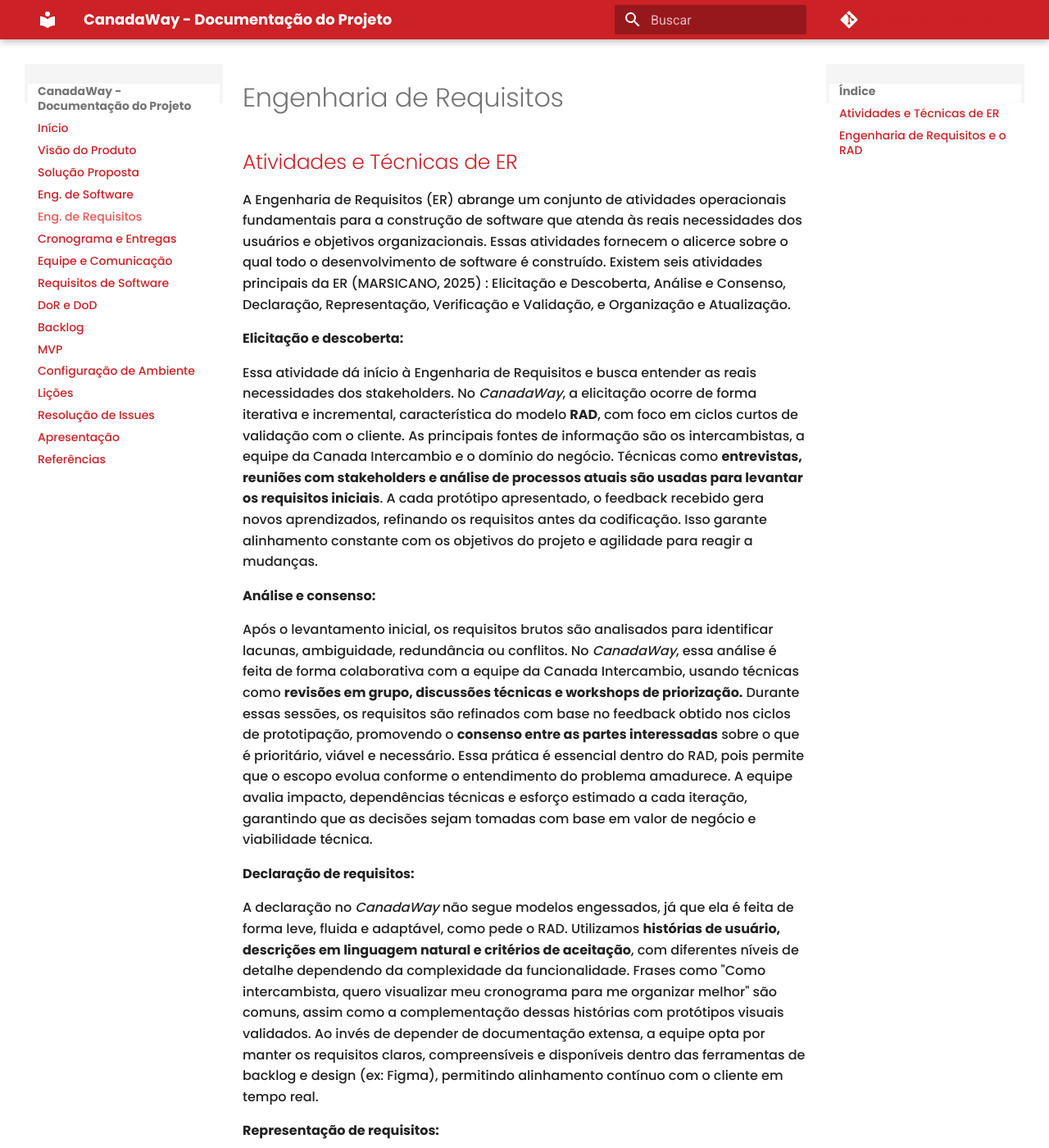
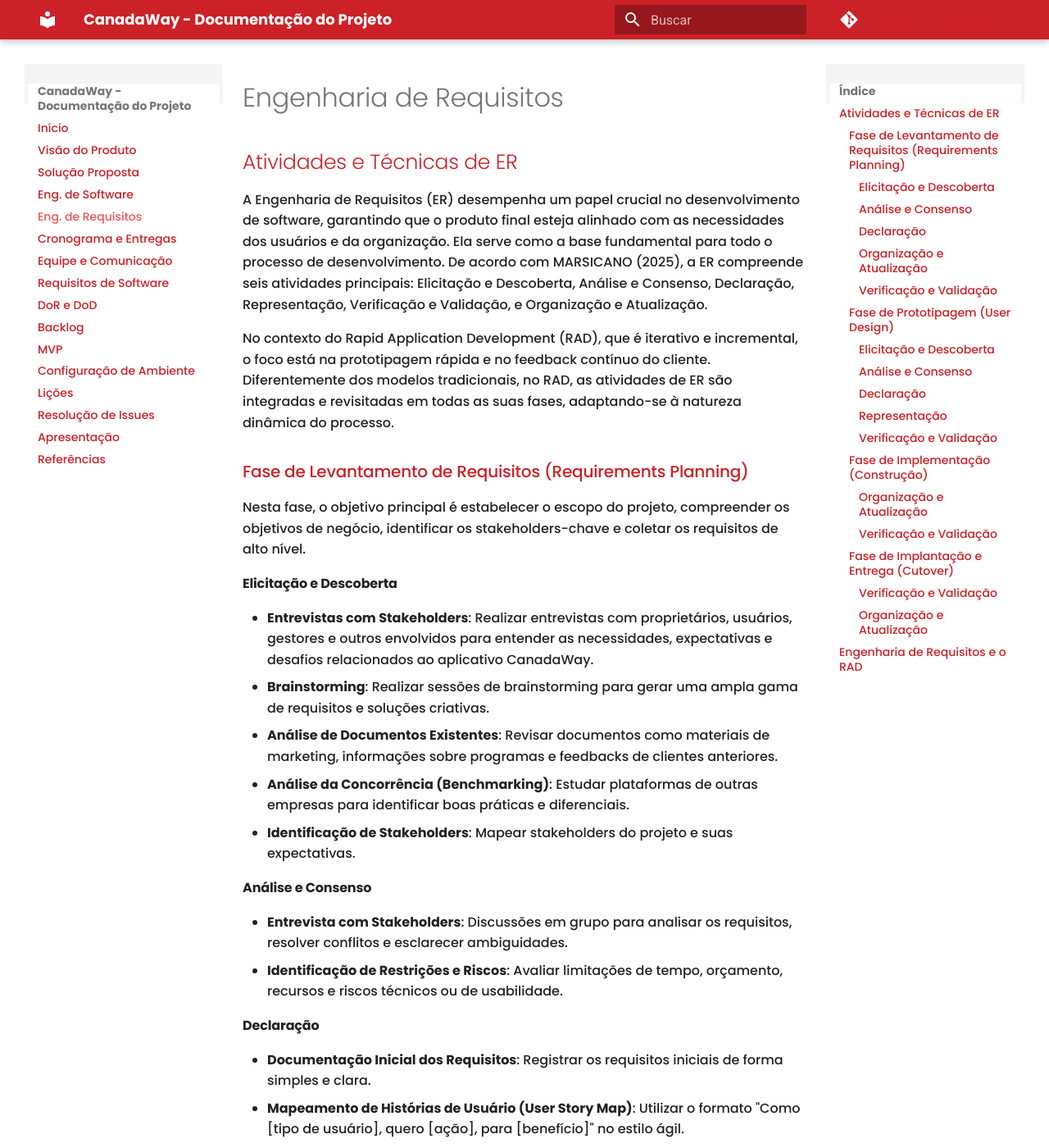
Before and after one commit to mdsreq-fga-unb/2025.1-T02-CanadaIntercambio, an MkDocs documentation site: the page built from docs/engenharia-requisitos.md, in a window 1280 px wide and 1400 px high. Shown: the whole window at 82% size. Built offline with MkDocs 1.6.1 and Material for MkDocs 9.7.7, drawn with Linux system fonts in a browser that asks for light colours; comment, search, counter and statistics services are not loaded; some of the changed text lies outside the part shown.

Commit message:
docs : alterado página de engenharia de requisitos

```diff
--- a/docs/engenharia-requisitos.md
+++ b/docs/engenharia-requisitos.md
@@ -2,62 +2,126 @@
 
 ## Atividades e Técnicas de ER
 
-A Engenharia de Requisitos (ER) abrange um conjunto de atividades operacionais fundamentais para a construção de software que atenda às reais necessidades dos usuários e objetivos organizacionais. Essas atividades fornecem o alicerce sobre o qual todo o desenvolvimento de software é construído. Existem seis atividades principais da ER (MARSICANO, 2025) : Elicitação e Descoberta, Análise e Consenso, Declaração, Representação, Verificação e Validação, e Organização e Atualização.
+A Engenharia de Requisitos (ER) desempenha um papel crucial no desenvolvimento de software, garantindo que o produto final esteja alinhado com as necessidades dos usuários e da organização. Ela serve como a base fundamental para todo o processo de desenvolvimento. De acordo com MARSICANO (2025), a ER compreende seis atividades principais: Elicitação e Descoberta, Análise e Consenso, Declaração, Representação, Verificação e Validação, e Organização e Atualização.
 
-**Elicitação e descoberta:**
+No contexto do Rapid Application Development (RAD), que é iterativo e incremental, o foco está na prototipagem rápida e no feedback contínuo do cliente. Diferentemente dos modelos tradicionais, no RAD, as atividades de ER são integradas e revisitadas em todas as suas fases, adaptando-se à natureza dinâmica do processo.
 
-Essa atividade dá início à Engenharia de Requisitos e busca entender as reais necessidades dos stakeholders. No *CanadaWay*, a elicitação ocorre de forma iterativa e incremental, característica do modelo **RAD**, com foco em ciclos curtos de validação com o cliente.
-As principais fontes de informação são os intercambistas, a equipe da Canada Intercambio e o domínio do negócio. Técnicas como **entrevistas, reuniões com stakeholders e análise de processos atuais são usadas para levantar os requisitos iniciais**.
-A cada protótipo apresentado, o feedback recebido gera novos aprendizados, refinando os requisitos antes da codificação. Isso garante alinhamento constante com os objetivos do projeto e agilidade para reagir a mudanças.
+### Fase de Levantamento de Requisitos (Requirements Planning)
 
-**Análise e consenso:**
+Nesta fase, o objetivo principal é estabelecer o escopo do projeto, compreender os objetivos de negócio, identificar os stakeholders-chave e coletar os requisitos de alto nível.
 
-Após o levantamento inicial, os requisitos brutos são analisados para identificar lacunas, ambiguidade, redundância ou conflitos. No *CanadaWay*, essa análise é feita de forma colaborativa com a equipe da Canada Intercambio, usando técnicas como **revisões em grupo, discussões técnicas e workshops de priorização.**
-Durante essas sessões, os requisitos são refinados com base no feedback obtido nos ciclos de prototipação, promovendo o **consenso entre as partes interessadas** sobre o que é prioritário, viável e necessário.
-Essa prática é essencial dentro do RAD, pois permite que o escopo evolua conforme o entendimento do problema amadurece. A equipe avalia impacto, dependências técnicas e esforço estimado a cada iteração, garantindo que as decisões sejam tomadas com base em valor de negócio e viabilidade técnica.
+#### Elicitação e Descoberta
 
-**Declaração de requisitos:**
+- **Entrevistas com Stakeholders**: Realizar entrevistas com proprietários, usuários, gestores e outros envolvidos para entender as necessidades, expectativas e desafios relacionados ao aplicativo CanadaWay.
+- **Brainstorming**: Realizar sessões de brainstorming para gerar uma ampla gama de requisitos e soluções criativas.
+- **Análise de Documentos Existentes**: Revisar documentos como materiais de marketing, informações sobre programas e feedbacks de clientes anteriores.
+- **Análise da Concorrência (Benchmarking)**: Estudar plataformas de outras empresas para identificar boas práticas e diferenciais.
+- **Identificação de Stakeholders**: Mapear stakeholders do projeto e suas expectativas.
 
-A declaração no *CanadaWay* não segue modelos engessados, já que ela é feita de forma leve, fluida e adaptável, como pede o RAD. Utilizamos **histórias de usuário, descrições em linguagem natural e critérios de aceitação**, com diferentes níveis de detalhe dependendo da complexidade da funcionalidade.
-Frases como "Como intercambista, quero visualizar meu cronograma para me organizar melhor" são comuns, assim como a complementação dessas histórias com protótipos visuais validados.
-Ao invés de depender de documentação extensa, a equipe opta por manter os requisitos claros, compreensíveis e disponíveis dentro das ferramentas de backlog e design (ex: Figma), permitindo alinhamento contínuo com o cliente em tempo real.
+#### Análise e Consenso
 
-**Representação de requisitos:**
+- **Entrevista com Stakeholders**: Discussões em grupo para analisar os requisitos, resolver conflitos e esclarecer ambiguidades.
+- **Identificação de Restrições e Riscos**: Avaliar limitações de tempo, orçamento, recursos e riscos técnicos ou de usabilidade.
 
-A principal forma de representação dos requisitos no *CanadaWay* é visual: **protótipos navegáveis, wireframes, mockups**, tudo no estilo RAD.
-Esses artefatos não só facilitam a validação por parte do cliente, mas também servem como referência direta para o time de desenvolvimento implementar as funcionalidades.
-Quando necessário, diagramas complementares (como fluxos de interação ou mapas de navegação) são utilizados para descrever regras mais complexas, especialmente em funcionalidades críticas como o simulador de orçamento e o agendamento de atendimento.
-A representação é sempre voltada para facilitar a comunicação e reduzir mal-entendidos — a ideia é ver o sistema ganhando forma e se ajustando com base no uso real.
+#### Declaração
 
-**Verificação e Validação de Requisitos:**
+- **Documentação Inicial dos Requisitos**: Registrar os requisitos iniciais de forma simples e clara.
+- **Mapeamento de Histórias de Usuário (User Story Map)**: Utilizar o formato "Como [tipo de usuário], quero [ação], para [benefício]" no estilo ágil.
 
-No processo RAD, validação é constante. A cada entrega de protótipo, a equipe coleta **feedback imediato do cliente**, o que permite ajustar os requisitos de forma iterativa e sem burocracia.
-No *CanadaWay*, a validação acontece nas reuniões quinzenais de sprint review e nos testes de uso com a equipe da Canada Intercambio e usuários reais (quando possível).
-Além disso, a equipe também faz **verificações internas** baseadas nos critérios de aceitação definidos previamente, garantindo que os requisitos implementados estejam corretos, consistentes e alinhados com os objetivos do negócio.
-Esse ciclo rápido de **testar–ajustar–confirmar** garante que o software entregue seja o mais próximo possível da necessidade real do usuário.
+#### Organização e Atualização
 
-**Organização e Atualização de Requisitos:**
+- **Priorização MoSCoW**: Classificar os requisitos como Must, Should, Could ou Won’t, conforme sua importância.
 
-Como o projeto segue o RAD, os requisitos não são fixos — eles evoluem conforme o produto é testado e usado.
-Por isso, a equipe organiza tudo em um backlog vivo, priorizado com base no valor entregue a cada iteração. Os itens mais importantes ficam detalhados, enquanto os menos urgentes permanecem em formato mais genérico até sua vez chegar.
-As mudanças são bem-vindas e tratadas como parte natural do processo. Sempre que um novo insight surgir, ele entra no backlog, passa por refinamento e entra no ciclo de prototipação.
-Ferramentas como o Figma (para protótipos, mapeamento e priorização) ajudam a manter essa organização transparente e colaborativa, tanto para a equipe quanto para o cliente.
+#### Verificação e Validação
+
+- **Revisão Inicial dos Requisitos**: Reuniões com stakeholders para validar os requisitos levantados.
+- **Feedback do Cliente e da Equipe**: Obter retorno através de reuniões, questionários ou discussões.
+- **Critério de Prontidão (DoR)**: Garantir que os requisitos estejam claros, priorizados, com critérios de aceitação e estimativas.
+
+### Fase de Prototipagem (User Design)
+
+O foco principal nesta fase é desenvolver protótipos rapidamente e iterar com base no feedback contínuo do cliente.
+
+#### Elicitação e Descoberta
+
+- **Demonstração e Feedback Iterativo de Protótipos**: Apresentar protótipos aos stakeholders para coletar feedback e ajustar requisitos.
+
+#### Análise e Consenso
+
+- **Discussões do Feedback do Cliente**: Identificar melhorias e ajustes necessários.
+- **Resolução de Conflitos e Esclarecimento de Ambiguidade**: Alinhar entendimento entre todos os envolvidos.
+
+#### Declaração
+
+- **Documentação Detalhada dos Requisitos**: Utilizar User Stories com critérios de aceitação claros.
+- **User Story Mapping**: Visualizar o fluxo do usuário e planejar o desenvolvimento.
+
+#### Representação
+
+- **Protótipos Funcionais de Alta Fidelidade**: Desde wireframes até mockups interativos, com iteração contínua.
+
+#### Verificação e Validação
+
+- **Testes de Usabilidade**: Avaliar navegação e interação com usuários reais.
+- **Feedback do Cliente**: Coletar retorno imediato sobre os protótipos.
+
+### Fase de Implementação (Construção)
+
+Nesta fase, o sistema é desenvolvido com base nos protótipos validados.
+
+#### Organização e Atualização
+
+- **Discussões com Desenvolvedores**: Esclarecer requisitos durante a codificação e adaptar conforme necessário.
+
+#### Verificação e Validação
+
+- **Testes de Integração**: Verificar a comunicação entre componentes.
+- **Testes de Sistema**: Avaliar o comportamento completo do sistema.
+- **Revisões de Código**: Validar aderência aos padrões e à arquitetura.
+
+### Fase de Implantação e Entrega (Cutover)
+
+Fase final, focada na entrega e aceitação do sistema.
+
+#### Verificação e Validação
+
+- **Testes de Aceitação pelo Cliente**: Confirmar se o sistema atende aos requisitos e expectativas.
+
+#### Organização e Atualização
+
+- **Feedback Pós-Implantação**: Coletar retorno dos usuários e planejar melhorias.
+
 
 ## Engenharia de Requisitos e o RAD
 
-| **Fases do processo** | **Atividades ER**             | **Prática**                      | **Técnica**                          | **Resultado esperado**                             |
-|-------------------|---------------------------|------------------------------|----------------------------------|------------------------------------------------|
-| Requisitos        | Elicitação e descoberta   |                              | Brainstorming                    | Lista de Requisitos RFs e RNFs                 |
-|                   |                           |                              |                                  | Proposta de solução                            |
-|                   |                           |                              | Análise de Concorrentes          | Tabela comparativa de concorrentes             |
-|                   |                           |                              | Análise de stakeholders          | Lista de Personas                              |
-|                   |                           |                              |                                  | Descrição do público-alvo                      |
-| Requisitos        | Análise e consenso        |                              | Entrevista                       | Lista de Requisitos RFs refinada               |
-| Requisitos        | Declaração                |                              | Especificação de requisitos      | Especificação de Requisitos RFs e RNFs         |
-|                   |                           |                              | User story mapping               | User story                                     |
-| Design            | Representação             |                              | Prototipagem                     | Protótipo de alta fidelidade                   |
-| Design            | Verificação e validação   |                              | Feedback                         | Checklist de ajustes                           |
-| Design            | Organização e atualização |                              | MoSCoW                           | Backlog priorizado                             |
-| Construção        | Verificação e validação   |                              | Feedback                         | Checklist de ajustes                           |
-| Construção        | Organização e atualização |                              | Feedback                         | Backlog atualizado                             |
-|                   |                           |                              | User story Mapping               |                                                |
+| **Fases do processo** | **Atividades ER**            | **Prática**                      | **Técnica**                         | **Resultado esperado**                              |
+|-----------------------|------------------------------|----------------------------------|-------------------------------------|-----------------------------------------------------|
+| Requisitos            | Elicitação e descoberta       | Discussões em grupo             | Brainstorming                       | Lista de Requisitos RFs e RNFs                      |
+|                       |                               |                                  |                                     | Proposta de solução                                 |
+|                       |                               | Análise de mercado              | Análise de Concorrentes             | Tabela comparativa de concorrentes                  |
+|                       |                               | Análise de documentos existentes| Análise do documento de identidade visual | Entendimento da identidade visual         |
+|                       |                               | Entrevistas                     | Entrevistas com Stakeholders        | Lista de Personas                                   |
+|                       |                               |                                  |                                     | Descrição do público-alvo                           |
+| Requisitos            | Análise e consenso            | Análise de Objetivo de Domínio  | Entrevistas com Stakeholders        | Lista de Requisitos RFs refinada                    |
+|                       |                               | Discussões em grupo             | Identificação de restrições e riscos| Pontos de alerta no projeto                         |
+|                       | Declaração                    | Listagem de requisitos          | Especificação de requisitos         | Especificação de Requisitos RFs e RNFs              |
+|                       |                               |                                  | User story                          | User story                                          |
+|                       |                               |                                  | User story map                      |                                                     |
+| Requisitos            | Verificação e validação       | Feedback                        | Feedback do cliente                 | Lista de Requisitos e story map validada            |
+|                       |                               |                                  | Feedback da equipe                  |                                                     |
+|                       | Organização e atualização     | Priorização                     | MoSCoW                              | Backlog priorizado                                  |
+| User Design           | Elicitação e descoberta       | Feedback                        | Feedback do cliente sobre o protótipo | Checklist de alterações no protótipo            |
+| User Design           | Declaração                    | Detalhamento de requisitos      | Especificação de requisitos         | Documento de requisitos especificado                |
+|                       |                               | Listagem de requisitos          | User story                          |                                                     |
+|                       |                               |                                  | User story map                      |                                                     |
+| User Design           | Representação                 | Demonstração                    | Prototipagem                        | Protótipo de alta fidelidade                        |
+| User Design           | Verificação e validação       | Feedback                        | Feedback do cliente                 | Checklist de ajustes                                |
+|                       |                               |                                  | Testes de usabilidade               | Checklist de ajustes                                |
+| User Design           | Análise e consenso            | Alinhamento                     | Resolução de conflitos              | Alinhamento entre a equipe e os clientes            |
+|                       |                               |                                  | Discussões de feedback do cliente   | Alinhamento interno                                 |
+| Construção            | Verificação e validação       | Testes                          | Testes de integração                | Relatórios de testes                                |
+|                       |                               |                                  | Testes de sistema                   |                                                     |
+|                       |                               |                                  | Revisões de código                  |                                                     |
+| Construção            | Organização e atualização     | Feedback                        | Discussão com desenvolvedores       | Backlog atualizado                                  |
+| Implantação           | Verificação e validação       | Testes                          | Teste de aceitação                  | Checklist de ajustes                                |
+| Implantação           | Organização e atualização     | Feedback                        | Feedback do cliente                 | Refinamento de backlog pós MVP                      |
```
